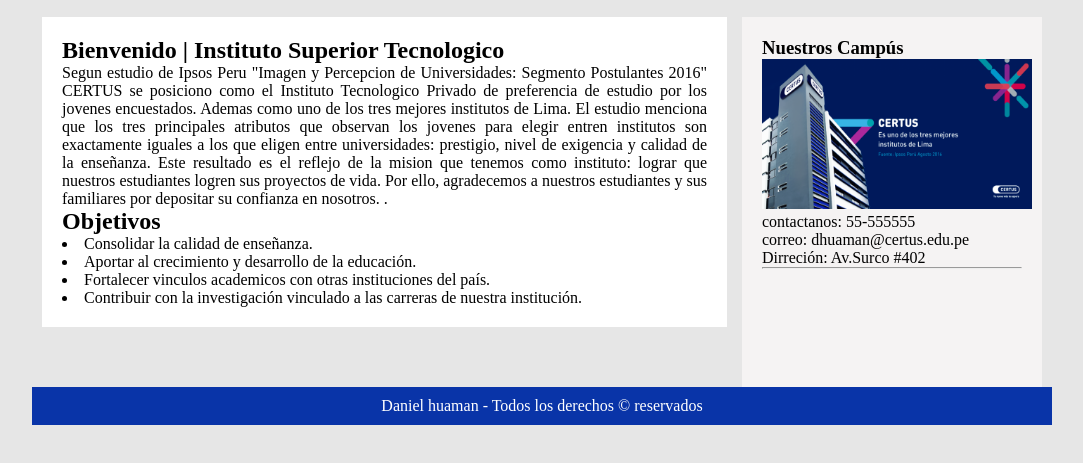
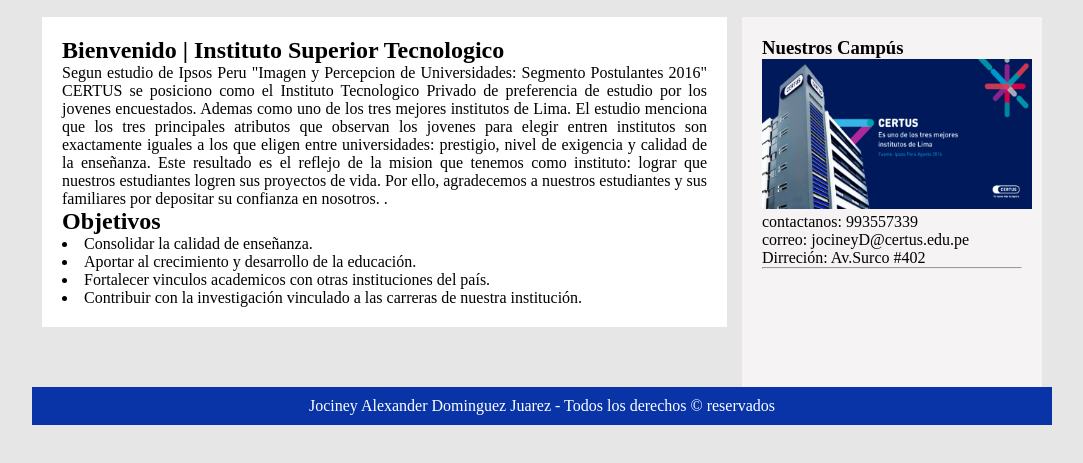
Before and after one commit to IrvineKinneas/proyectoweb-seccionA05-2022, a plain HTML site: page index.html in a window 1280 px wide. Shown: the part 79-542 px from the top of the page, without its empty margins (98-1181 px from the left). Drawn offline with Linux system fonts and the light colour scheme.

Commit message:
Update index.html

```diff
--- a/index.html
+++ b/index.html
@@ -47,8 +47,8 @@
             <aside>
                 <h3>Nuestros Campús</h3>
                 <img src="campus.png" width="270" height="150" alt="campus idat">
-                contactanos: 55-555555<br>
-                correo: dhuaman@certus.edu.pe<br>
+                contactanos: 993557339<br>
+                correo: jocineyD@certus.edu.pe<br>
                 Dirreción: Av.Surco #402<br>
                 <hr>
                 <marquee> <img src="youtube.jpg" width="250" height="90" alt=""/>
@@ -58,7 +58,7 @@
  </section>
 
  <footer>
-     <p>Daniel huaman -  Todos los derechos &copy; reservados</p>
+     <p>Jociney Alexander Dominguez Juarez -  Todos los derechos &copy; reservados</p>
  </footer>
 </body>
 </html>
```
